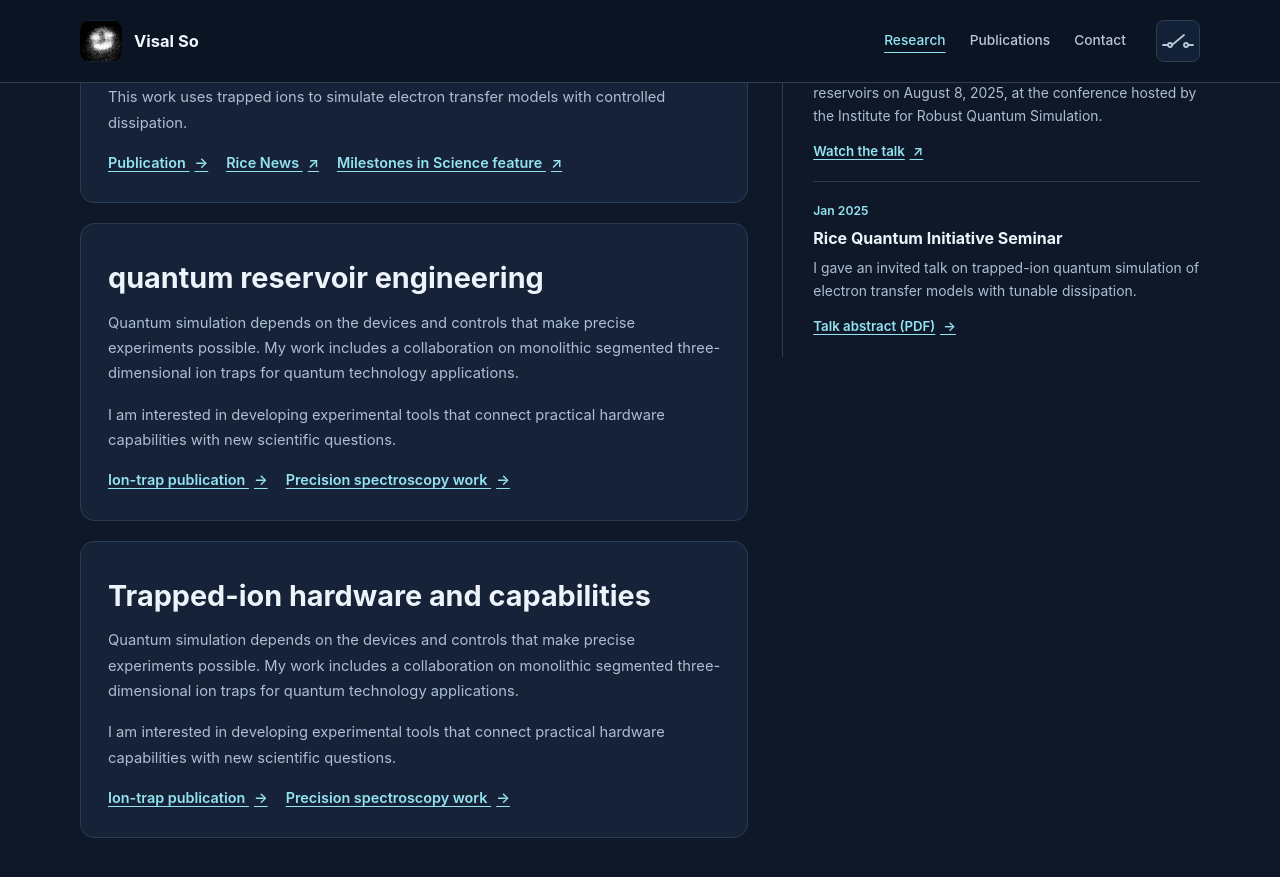
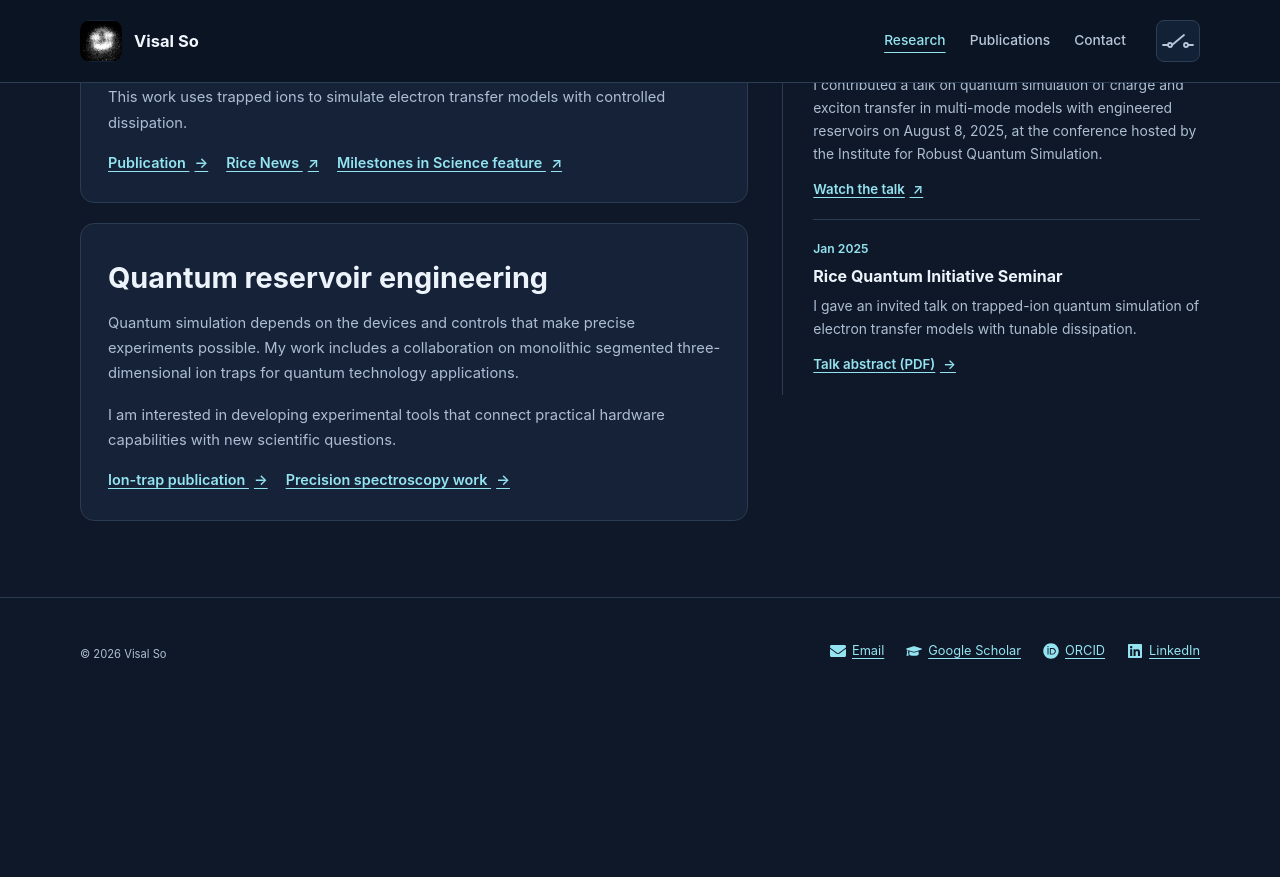
Before and after one commit to visalso/visalso.github.io, a Jekyll site: the page built from research.html, in a window 1280 px wide and 900 px high, scrolled down 1673 px. Shown: the top 877 px of the window. Built offline with Jekyll 4.4.1, drawn with Linux system fonts in a browser that asks for light colours; after the commit the page ends 2377 px from its top, so only the background shows below that; some of the changed text lies outside the part shown.

Commit message:
Update research.html

```diff
--- a/research.html
+++ b/research.html
@@ -80,20 +80,7 @@
   </section>
   <section class="section project research-theme-card" id="stateprep" aria-labelledby="stateprep-title">
     <div class="project__heading">
-      <h3 id="hardware-title">quantum reservoir engineering</h3>
-    </div>
-    <div class="project__body prose">
-      <p>Quantum simulation depends on the devices and controls that make precise experiments possible. My work includes a collaboration on monolithic segmented three-dimensional ion traps for quantum technology applications.</p>
-      <p>I am interested in developing experimental tools that connect practical hardware capabilities with new scientific questions.</p>
-      <div class="project__links actions">
-        <a class="text-link" href="{{ '/publications/' | relative_url }}#monolithic-ion-trap">Ion-trap publication <span aria-hidden="true">→</span></a>
-        <a class="text-link" href="{{ '/publications/' | relative_url }}#ytterbium-spectroscopy">Precision spectroscopy work <span aria-hidden="true">→</span></a>
-      </div>
-    </div>
-  </section>
-  <section class="section project research-theme-card" id="hardware" aria-labelledby="hardware-title">
-    <div class="project__heading">
-      <h3 id="hardware-title">Trapped-ion hardware and capabilities</h3>
+      <h3 id="hardware-title">Quantum reservoir engineering</h3>
     </div>
     <div class="project__body prose">
       <p>Quantum simulation depends on the devices and controls that make precise experiments possible. My work includes a collaboration on monolithic segmented three-dimensional ion traps for quantum technology applications.</p>
```
Also changed, not shown: other parts of research.html (+1 -1 lines).
